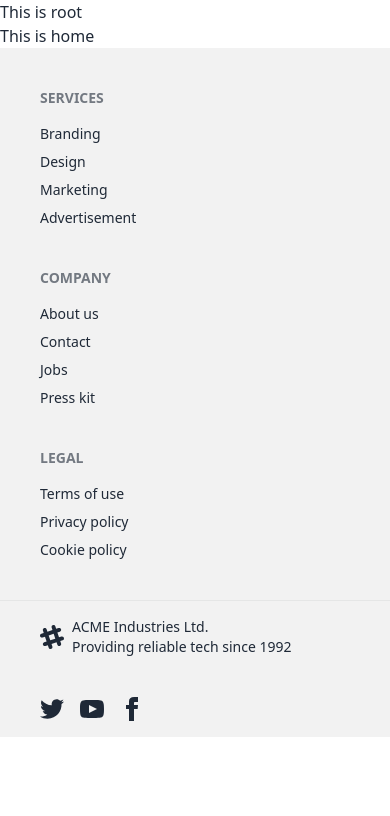
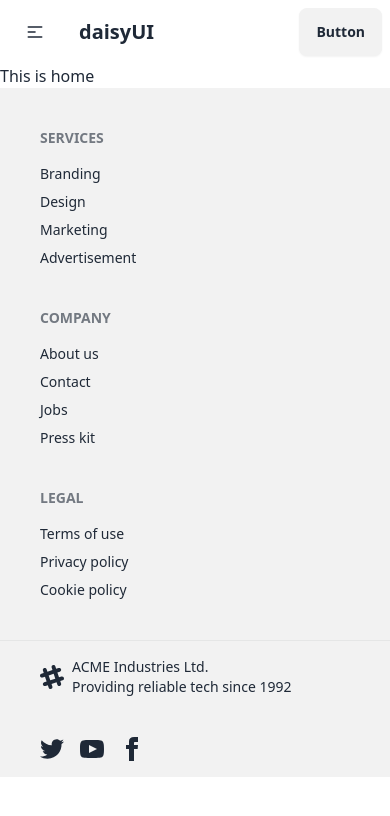
Before and after one commit to tisabbir/bistro-boss-restaurant-client, a React (Vite) app: page / in a window 390 px wide. Shown: the top 816 px of the page. Built offline with nearby package versions, Linux system fonts and the light colour scheme.

Commit message:
navbar created

```diff
--- a/src/Pages/Routes/Roots.jsx
+++ b/src/Pages/Routes/Roots.jsx
@@ -1,11 +1,12 @@
 import { Outlet } from "react-router-dom";
 import Footer from "../Shared/Footer/Footer";
+import Nav from "../Shared/Navbar/Nav";
 
 
 const Roots = () => {
     return (
         <div>
-            This is root
+            <Nav />
             <Outlet />
             <Footer />
         </div>
--- /dev/null
+++ b/src/Pages/Shared/Navbar/Nav.jsx
@@ -0,0 +1,55 @@
+import React from "react";
+
+const Nav = () => {
+    const navOptions = <><li>
+    <a>Item 1</a>
+  </li>
+  <li>
+    <a>Item 3</a>
+  </li></>
+  return (
+    <div>
+      <div className="navbar bg-base-100">
+        <div className="navbar-start">
+          <div className="dropdown">
+            <div tabIndex={0} role="button" className="btn btn-ghost lg:hidden">
+              <svg
+                xmlns="http://www.w3.org/2000/svg"
+                className="h-5 w-5"
+                fill="none"
+                viewBox="0 0 24 24"
+                stroke="currentColor"
+              >
+                <path
+                  strokeLinecap="round"
+                  strokeLinejoin="round"
+                  strokeWidth="2"
+                  d="M4 6h16M4 12h8m-8 6h16"
+                />
+              </svg>
+            </div>
+            <ul
+              tabIndex={0}
+              className="menu menu-sm dropdown-content mt-3 z-[1] p-2 shadow bg-base-100 rounded-box w-52"
+            >
+
+              {navOptions}
+
+            </ul>
+          </div>
+          <a className="btn btn-ghost text-xl">daisyUI</a>
+        </div>
+        <div className="navbar-center hidden lg:flex">
+          <ul className="menu menu-horizontal px-1">
+           {navOptions}
+          </ul>
+        </div>
+        <div className="navbar-end">
+          <a className="btn">Button</a>
+        </div>
+      </div>
+    </div>
+  );
+};
+
+export default Nav;
```
